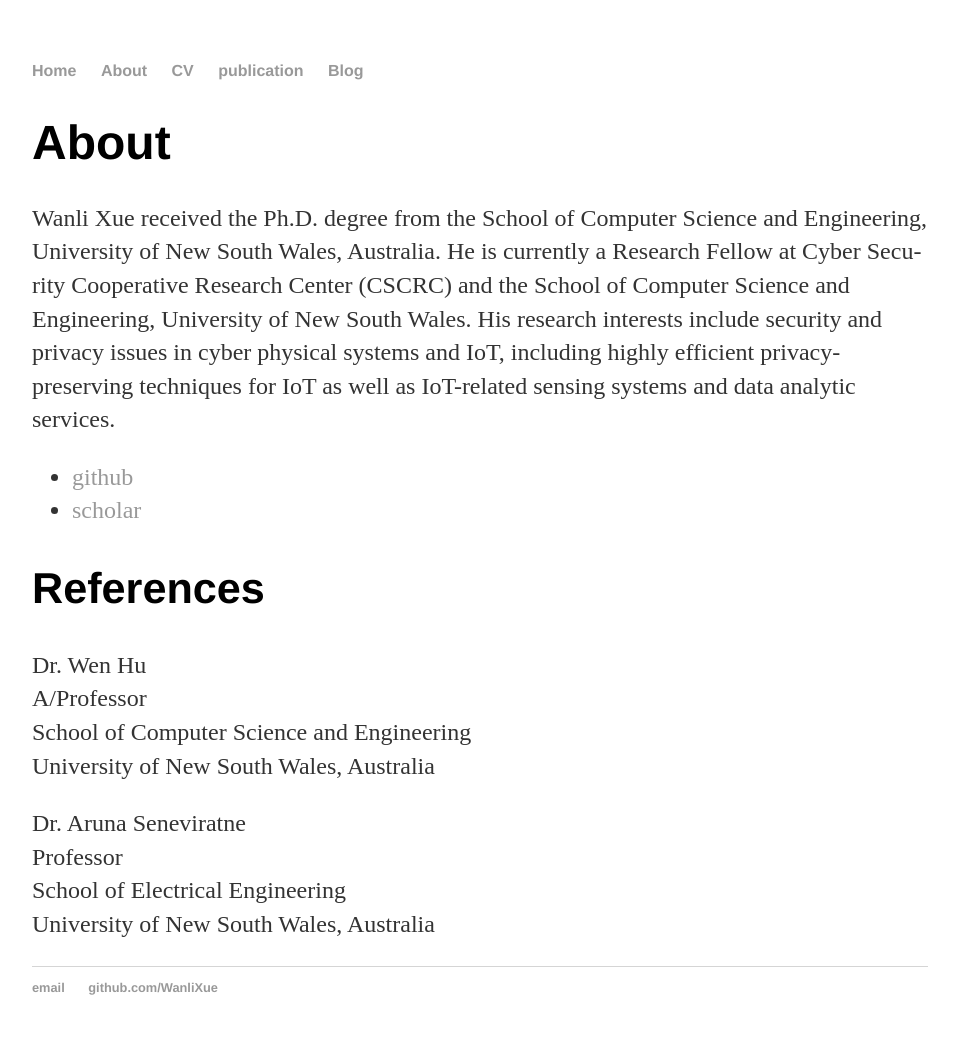
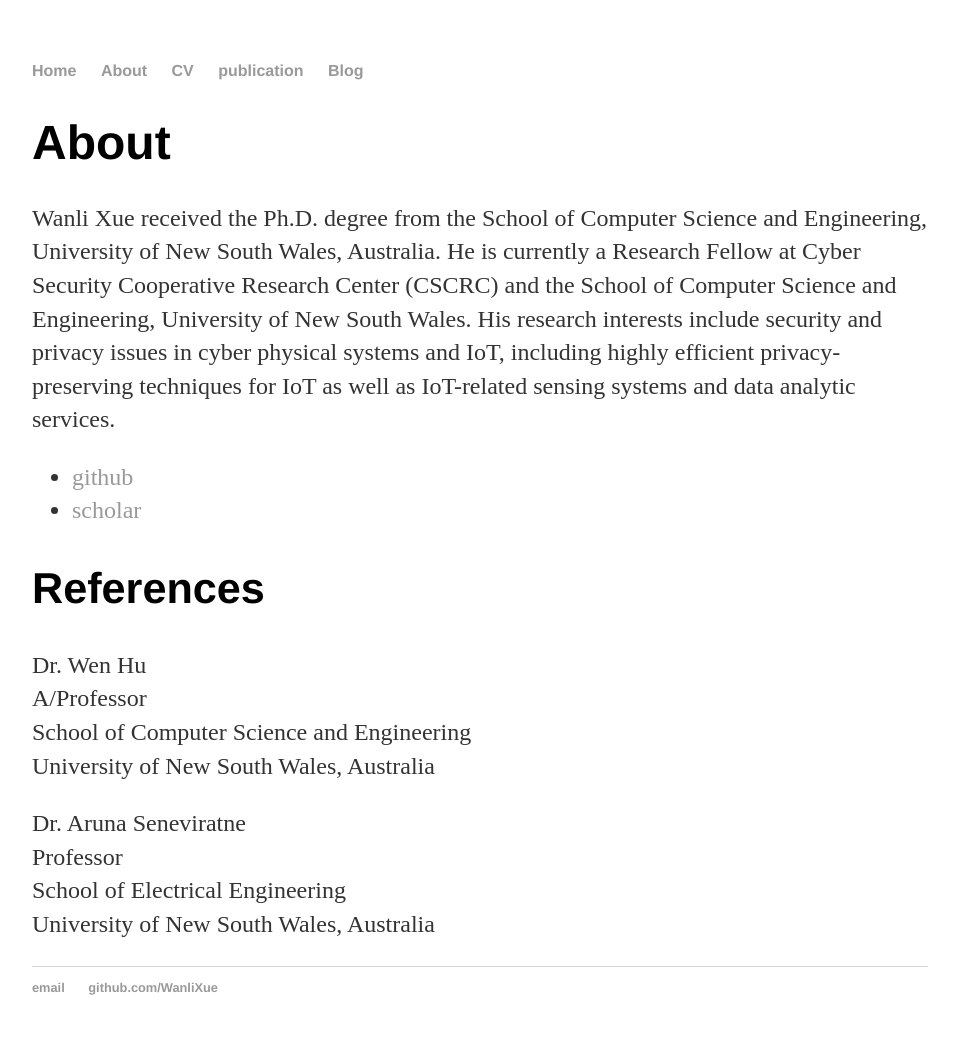
Before and after one commit to WanliXue/WanliXue.github.io, a Jekyll site: the page built from about/index.html, in a window 1280 px wide. Shown: the whole page, without its empty margins (160-1119 px from the left). Built offline with Jekyll 4.4.1, drawn with Linux system fonts in a browser that asks for light colours.

Commit message:
Update index.html

```diff
--- a/about/index.html
+++ b/about/index.html
@@ -9,7 +9,7 @@ title: About Wanli
 			<p>Wanli Xue received the Ph.D.
 degree from the School of Computer Science
 and Engineering, University of New South Wales,
-Australia. He is currently a Research Fellow at Cyber Secu-rity Cooperative Research Center (CSCRC) and the School of Computer
+Australia. He is currently a Research Fellow at Cyber Security Cooperative Research Center (CSCRC) and the School of Computer
 Science and Engineering, University of New South
 Wales. His research interests include security and
 privacy issues in cyber physical systems and IoT,
```
